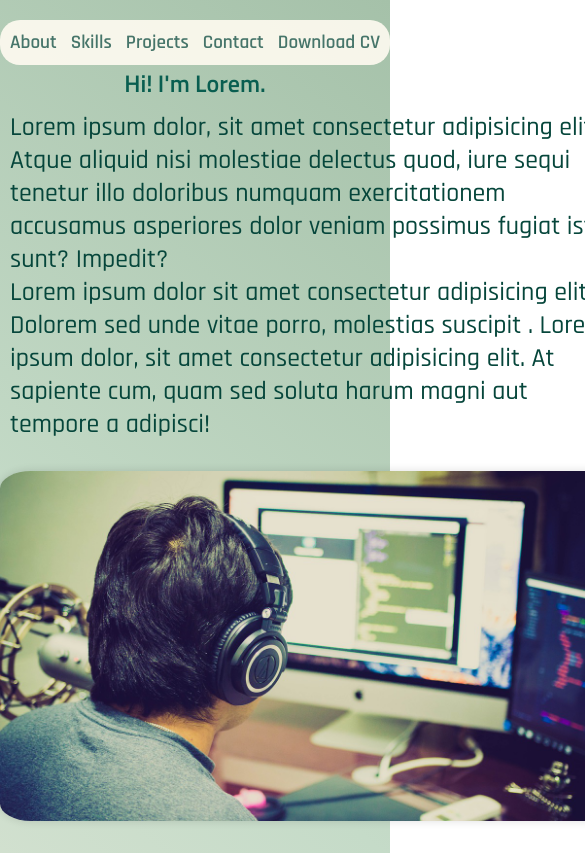
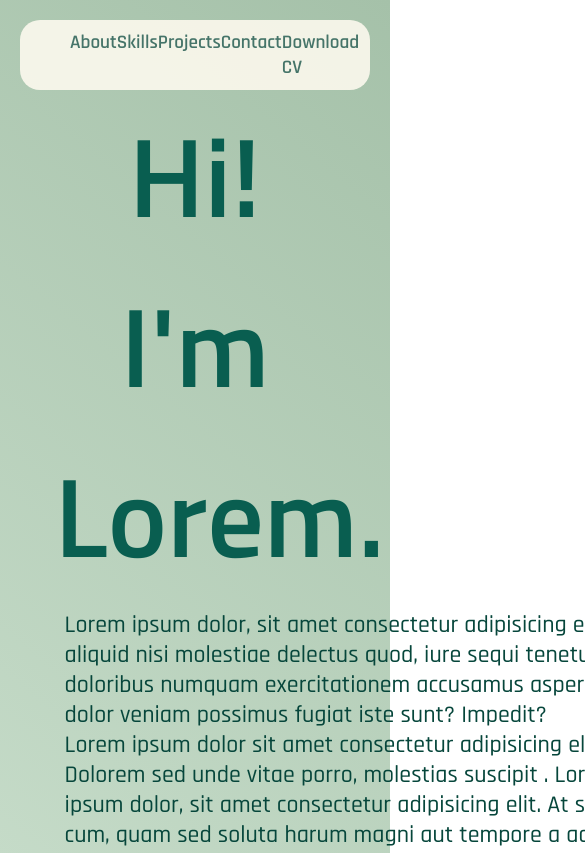
Before and after one commit to DonMaggio/donmaggio.github.io, a plain HTML site: page index.html in a window 390 px wide. Shown: the top 853 px of the page, 585 px wide, since content can reach past the window. Drawn offline with Linux system fonts and the light colour scheme.

Commit message:
Update styles.css

```diff
--- a/styles.css
+++ b/styles.css
@@ -11,8 +11,7 @@ body{
     font-family: Rajdhani, sans-serif;
     font-weight: 500;
     color: var(--text-color);
-    font-size: calc(1.5rem + 0.5vw); /* Ajustar tamaño de fuente en pantallas más grandes */
-    max-width: 100vw; /* Nueva linea */
+    font-size: 1.5rem;
     margin: 0;
     padding: 0;
     background: linear-gradient(220deg, rgba(165,193,169,1) 0%, rgba(197,219,200,1) 18%, rgba(255,243,232,1) 50%, rgba(255,249,243,1) 62%);
@@ -38,11 +37,11 @@ body{
 }
 
 .header__nav{
-    padding: 10px 20px; /* Reducir en pantallas pequeñas, antes padding: 10px 50px ;*/
+    padding: 10px 50px ;
     margin: 0 auto;
-    background-color: rgba(255, 251, 241, 0.9);
+    background-color: #fffbf1dd;
     border-radius: 20px;
-    width: 100%; /* Eliminar límites en el ancho antes width: clamp(350px, 50%, 500px) */
+    width: clamp(350px, 50%, 500px)
 }
 
 .header__nav-list{
@@ -70,9 +69,10 @@ body{
 /*    Presentacion Style    */
 
 .general{
+
     display: grid;
-    grid-template-columns: 100%; /* Asegurarse que ocupa todo el ancho en móvil antes grid-template-columns: 90dvw; */
-    grid-template-rows: minmax(auto, 1fr); /* Las filas se ajustan a la altura de contenido antes grid-template-rows: 0.85fr 0.40fr 0.7fr 1fr 0.50fr 0.84fr;  */
+    grid-template-columns: 90dvw;
+    grid-template-rows: 0.85fr 0.40fr 0.7fr 1fr 0.50fr 0.84fr;
     row-gap: 5px;
     justify-content: space-evenly;
     position: relative;
@@ -89,7 +89,7 @@ body{
 
 h1{
     font-family: "Titillium Web", sans-serif;
-    font-size: clamp(2rem, 5vw, 7rem); /* Tamaño adaptable al viewport antes font-size: 7rem; */
+    font-size: 7rem;
     font-weight: 600;
     text-align: center;
     color: #095e50;
@@ -157,10 +157,9 @@ h3{
     .general{
         grid-template-rows: 0.6fr 0.40fr 0.7fr 1fr 0.50fr 0.84fr;
     }
-
-    .about__box,
-    .about2__box {
-        flex-direction: column; /* Asegurar que la dirección sea columna en pantallas más pequeñas */
+    .about__box, .about2__box{
+        display: flex;
+        flex-direction: column
     }
 
     .about__imgbox{
@@ -169,10 +168,11 @@ h3{
         padding-top: 20px;
         padding-left: 10px;
     }
-
     h3 {
         padding: 0;
     }
+
+
 }
 
 /*   PROJETS STYLES   */
@@ -190,8 +190,8 @@ h3{
 
 
 h2{
-    font-family: "Titillium Web", sans-serif;
-    font-size: clamp(1.5rem, 4vw, 5rem); /* antes font-size: 5rem; */
+    font-family: "Titillium Web"sans-serif;
+    font-size: 5rem;
     font-weight: 600;
     text-align: center;
     color: #095e50;
@@ -206,7 +206,7 @@ h2{
 
 .cardcontainer{
     display: grid;
-    grid-template-columns: repeat(auto-fit, minmax(250px, 1fr)); /* Las tarjetas se ajustan automáticamente antes grid-template-columns: repeat(auto-fill,minmax(250px,1fr)); */
+    grid-template-columns: repeat(auto-fill,minmax(250px,1fr));
     justify-content: space-between;
     column-gap: 20px;
     width: 100%;
@@ -508,39 +508,3 @@ h2{
     width: .8em;
     height: .8em;
 }
-
-/* para hacer ajustes en pantallas muy pequeñas, como teléfonos móviles. */
-
-@media (max-width: 768px) {
-    .header__nav {
-        padding: 10px; /* Reducir padding en móviles */
-    }
-
-    .about, .about2 {
-        max-width: 100%; /* Ocupan todo el ancho de la pantalla */
-    }
-
-    .about__imgbox, .about2__imgbox {
-        padding-left: 0; /* Eliminar padding en móviles */
-        height: 50vh; /* Altura ajustada */
-    }
-
-    .card:first-child {
-        grid-column: span 1; /* Ajustar tamaño de primera tarjeta en móviles */
-        grid-row: span 1;
-    }
-
-    h1, h2, h3 {
-        font-size: clamp(1.5rem, 4vw, 4rem); /* Ajustar títulos en pantallas pequeñas */
-    }
-
-    .contact__logos {
-        flex-direction: column; /* Cambiar a una sola columna en pantallas pequeñas */
-        width: 100%; /* Ajustar el ancho */
-    }
-
-    .contact__logos-item {
-        width: 4em; /* Aumentar tamaño en móviles */
-        height: 4em;
-    }
-}
```
